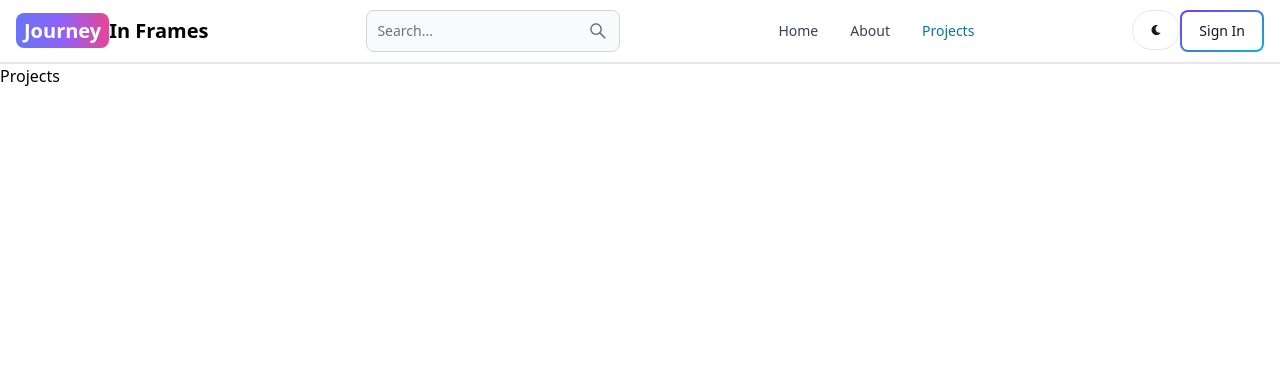
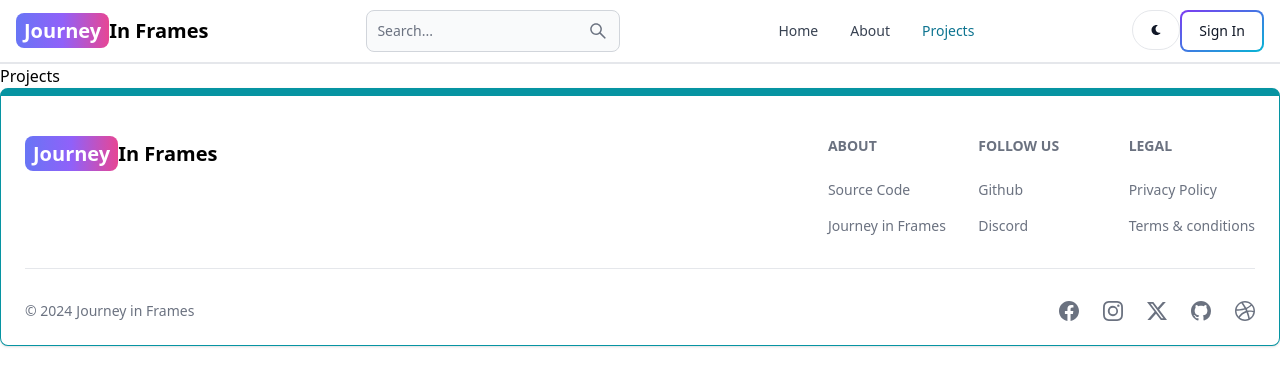
Before and after one commit to believer2859/blog-app, a React (Vite) app in the folder client/: page /projects in a window 1280 px wide. Shown: the top 386 px of the page. Built offline with nearby package versions, Linux system fonts and the light colour scheme.

Commit message:
create and add footer component

```diff
--- a/client/src/App.jsx
+++ b/client/src/App.jsx
@@ -7,7 +7,7 @@
 import Dashboard from './pages/Dashboard';
 import Projects from './pages/Projects';
 import Header from './components/Header';
-
+import Footer from './components/Footer';
 
 export default function App() {
   return (
@@ -21,6 +21,7 @@
         <Route path="/dashboard" element={<Dashboard />} />
         <Route path="/projects" element={<Projects />} />
       </Routes>
+      <Footer />
     </BrowserRouter>
   )
 }
--- /dev/null
+++ b/client/src/components/Footer.jsx
@@ -0,0 +1,89 @@
+import React from 'react'
+import {Footer } from 'flowbite-react';
+import { BsFacebook, BsInstagram, BsTwitterX, BsGithub, BsDribbble } from 'react-icons/bs';
+import { Link } from 'react-router-dom';
+
+export default function FooterCom() {
+  return (
+    <Footer container className='border border-t-8 border-teal-500' >
+        <div className="w-full max-w-7xl mx-auto">
+            <div className="grid w-full justify-between sm:flex md:grid-cols-1 ">
+                <div className="mt-5">
+                    <Link to="/" className="self-center whitespace-nowrap text-lg sm:text-xl font-semibold dark:text-white" >
+                    <span className="px-2 py-1 bg-gradient-to-r from-indigo-500 via-purple-500 to-pink-500 rounded-lg text-white" >Journey</span>
+                    In Frames
+                    </Link>
+          </div>
+          <div className="grid grid-cols-2 gap-8 mt-4 sm:grid-cols-3 sm:gap-6">
+            <div>
+ <Footer.Title title='About' />
+            <Footer.LinkGroup col>
+              <Footer.Link
+                href='https://github.com/believer2859/blog-app/'
+                target='_blank'
+                rel='noopener noreferrer'
+              >
+                Source Code
+              </Footer.Link>
+
+              <Footer.Link
+                href='/about'
+                target='_blank'
+                rel='noopener noreferrer'
+              >
+                Journey in Frames
+              </Footer.Link>
+
+            </Footer.LinkGroup>
+            </div>
+           <div>
+ <Footer.Title title='Follow us' />
+            <Footer.LinkGroup col>
+              <Footer.Link
+                href='https://github.com/believer2859/'
+                target='_blank'
+                rel='noopener noreferrer'
+              >
+                Github
+              </Footer.Link>
+
+              <Footer.Link
+                href='/#'
+              >
+                Discord
+                </Footer.Link>
+            </Footer.LinkGroup>
+            </div>
+            <div>
+ <Footer.Title title='Legal' />
+            <Footer.LinkGroup col>
+              <Footer.Link href='#'>
+              Privacy Policy
+                    </Footer.Link>
+
+              <Footer.Link
+                href='/#'
+              >
+                Terms &amp; conditions
+              </Footer.Link>
+
+            </Footer.LinkGroup>
+            </div>
+          </div>
+        </div>
+        <Footer.Divider />
+        <div className="w-full sm:flex sm:items-center sm:justify-between">
+          <Footer.Copyright href='#' by='Journey in Frames' year={new Date().getFullYear()}/>
+
+        <div className="flex gap-6 sm:mt-0 mt-4 sm:justify-center">
+          <Footer.Icon href='#' icon={BsFacebook} />
+          <Footer.Icon href='#' icon={BsInstagram} />
+          <Footer.Icon href='#' icon={BsTwitterX} />
+          <Footer.Icon href='#' icon={BsGithub} />
+          <Footer.Icon href='#' icon={BsDribbble} />
+        </div>
+        </div>
+        </div>
+    </Footer>
+  )
+}
--- a/client/src/pages/SignIn.jsx
+++ b/client/src/pages/SignIn.jsx
@@ -2,6 +2,6 @@
 
 export default function SignIn() {
   return (
-    <div>SignIn</div>
+    <div>Sign In</div>
   )
 }
```
